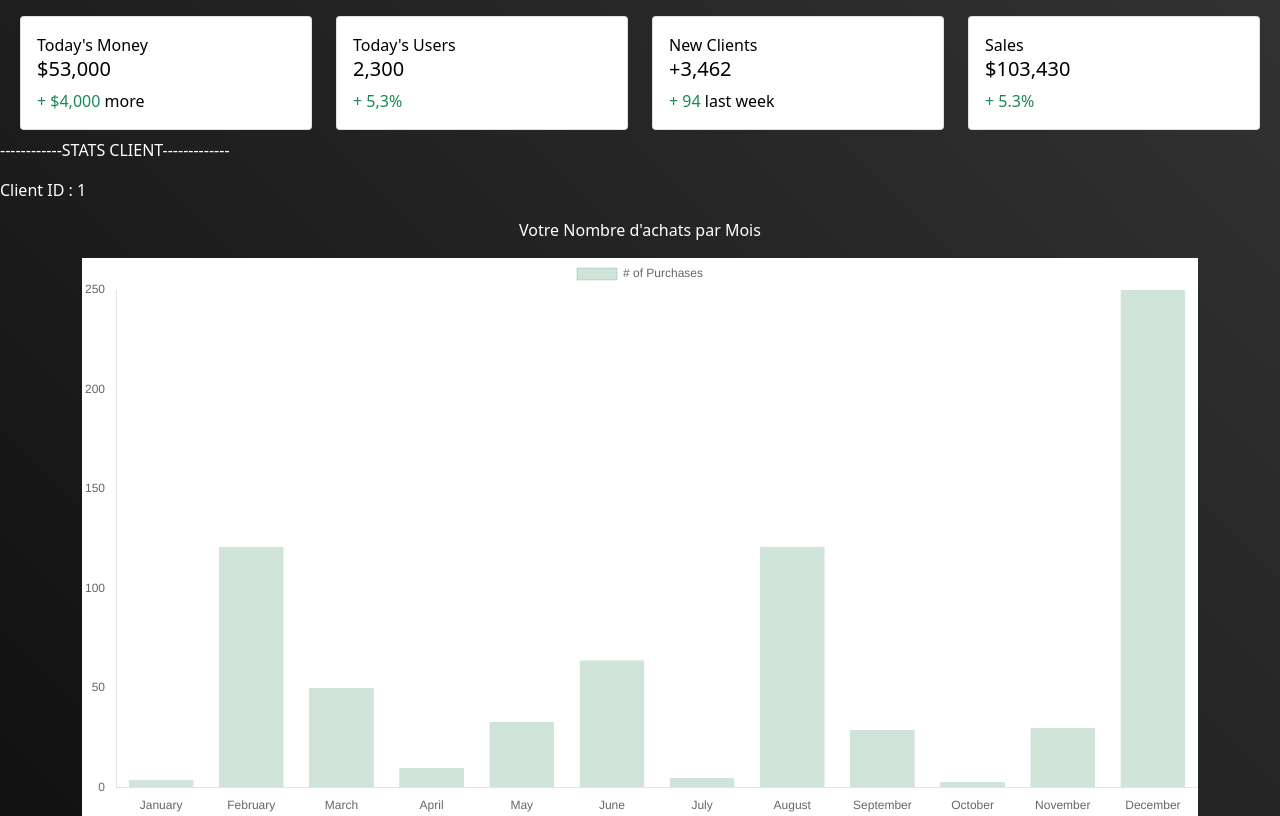
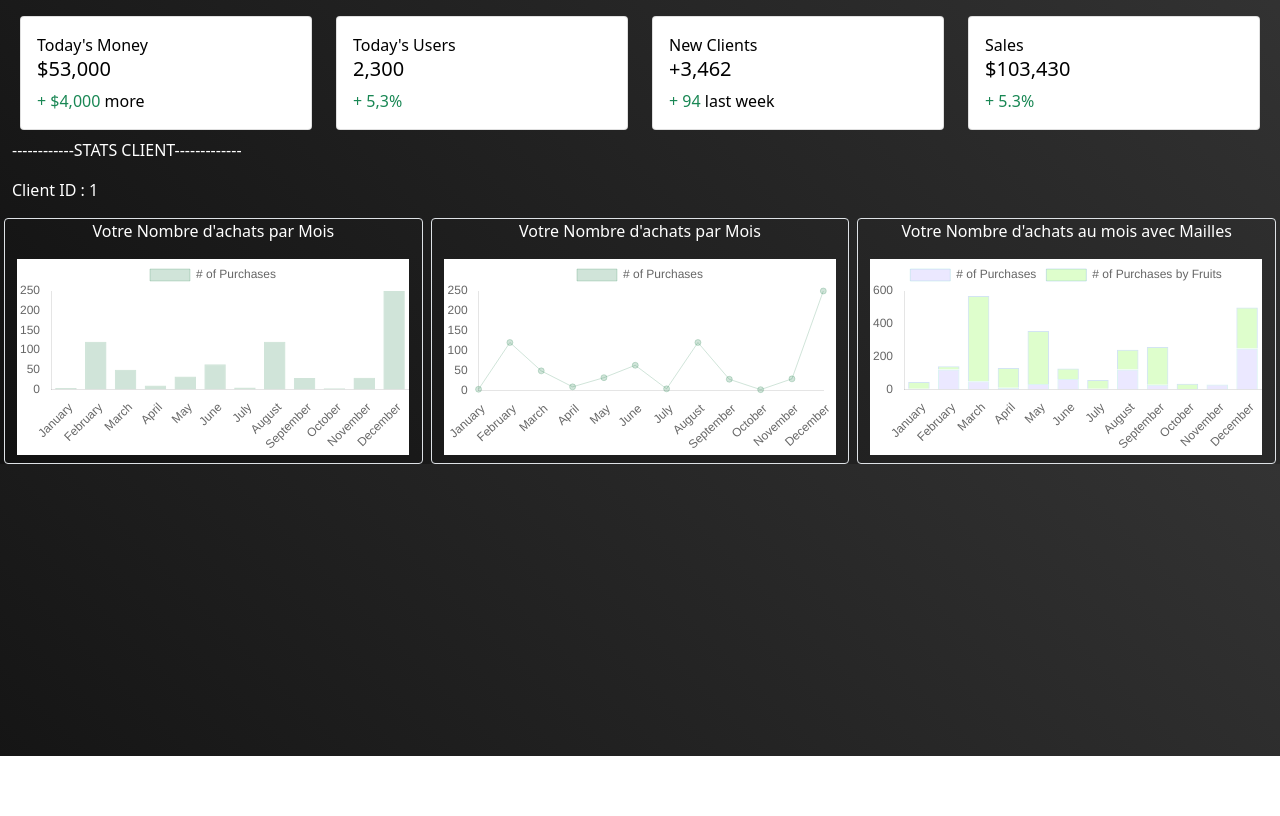
Before and after one commit to Estiennejeremy/T-DAT-901, a Django app: template DataHub/DataHub/templates/DataHub/home.html in a window 1280 px wide. Shown: the part 44-860 px from the top of the page. After the commit the page ends 800 px from the top, so only its background shows below. Run offline with Django 3.2, Linux system fonts and the light colour scheme; the template is opened without the code that fills it: most values are stand-ins (such as "Sample title", 1, 10 or a date in 2020); some libraries are stand-ins or nearby versions.

Commit message:
Stacked bar chart ok

```diff
--- a/DataHub/DataHub/templates/DataHub/home.html
+++ b/DataHub/DataHub/templates/DataHub/home.html
@@ -88,19 +88,29 @@
         </div>
     </div>
 
-    <div>
+    <div class="container-fluid">
         <div>
             <p>------------STATS CLIENT-------------</p>
             <p>Client ID : {{ clientID }}</p>
         </div>
-        <div class="container">
-            <div class="col">
-                <div class="chart-container">
+        <div class="row">
+            <div class="col border rounded mx-1">
                 <p class="text-center">
                     Votre Nombre d'achats par Mois
                 </p>
-                    <canvas id="myChart"> </canvas>
+                <canvas id="myChart" class="mb-2"> </canvas>
             </div>
+            <div class="col border rounded mx-1">
+                <p class="text-center">
+                    Votre Nombre d'achats par Mois
+                </p>
+                <canvas id="myChartLineChart" class="mb-2"> </canvas>
+            </div>
+            <div class="col border rounded mx-1">
+                <p class="text-center">
+                    Votre Nombre d'achats au mois avec Mailles
+                </p>
+                <canvas id="myChartMailles" class="mb-2"> </canvas>
             </div>
         </div>
         <!--
@@ -139,6 +149,8 @@
 
 <script>
     const ctx = document.getElementById('myChart');
+    const ctxLineChart = document.getElementById('myChartLineChart');
+    const ctxMailleChart = document.getElementById('myChartMailles');
     var a = "{{totalByMonth|safe}}";
     console.log("Data =+>", a);
     const JanuaryUserBought = 4;
@@ -206,13 +218,123 @@ const myChart = new Chart(ctx, {
                 }
             }
         }
+    }); myChartMailles
+
+    const myChartLineChart = new Chart(ctxLineChart, {
+        type: 'line',
+        data: {
+            labels: ['January', 'February', 'March', 'April', 'May', 'June', 'July', 'August', 'September', 'October', 'November', 'December'],
+            datasets: [{
+                label: '# of Purchases',
+                data: [JanuaryUserBought, FebruaryUserBought, MarchUserBought, AprilUserBought, MayUserBought, JuneUserBought, JulyUserBought, AugustUserBought, SeptemberUserBought, OctoberUserBought, NovemberUserBought, DecemberUserBought],
+                backgroundColor: [
+                    'rgba(21, 119, 64, 0.2)'
+                ],
+                borderColor: [
+                    'rgba(21, 119, 64, 0.2)'
+                ],
+                borderWidth: 1
+            }]
+        },
+        options: {
+            scales: {
+                x: {
+                    grid: {
+                        display: false,
+                    },
+                },
+                y: {
+                    grid: {
+                        display: false,
+                    },
+                    beginAtZero: true
+                }
+            }
+        }
+    });
+
+    const JanuaryUserBoughtMail0 = 41;
+    const FebruaryUserBoughtMail0 = 21;
+    const MarchUserBoughtMail0 = 520;
+    const AprilUserBoughtMail0 = 120;
+    const MayUserBoughtMail0 = 323;
+    const JuneUserBoughtMail0 = 64;
+    const JulyUserBoughtMail0 = 52;
+    const AugustUserBoughtMail0 = 121;
+    const SeptemberUserBoughtMail0 = 229;
+    const OctoberUserBoughtMail0 = 32;
+    const NovemberUserBoughtMail0 = 0;
+    const DecemberUserBoughtMail0 = 250;
+    let mailData = [
+        // "Fruits",
+        JanuaryUserBoughtMail0,
+        FebruaryUserBoughtMail0,
+        MarchUserBoughtMail0,
+        AprilUserBoughtMail0,
+        MayUserBoughtMail0,
+        JuneUserBoughtMail0,
+        JulyUserBoughtMail0,
+        AugustUserBoughtMail0,
+        SeptemberUserBoughtMail0,
+        OctoberUserBoughtMail0,
+        NovemberUserBoughtMail0,
+        DecemberUserBoughtMail0
+    ]
+    let datasetchartmaille = {
+        label: '# of Purchases by Fruits',
+        data: mailData,
+        backgroundColor: [
+            'rgba(93, 251, 0, 0.2)'
+        ],
+        borderColor: [
+            'rgba(35, 122, 192, 0.2)'
+        ],
+        borderWidth: 1
+    };
+    const myChartMaillesChart = new Chart(ctxMailleChart, {
+        type: 'bar',
+        data: {
+            labels: ['January', 'February', 'March', 'April', 'May', 'June', 'July', 'August', 'September', 'October', 'November', 'December'],
+            datasets: [
+                {
+                    label: '# of Purchases',
+                    data: [JanuaryUserBought, FebruaryUserBought, MarchUserBought, AprilUserBought, MayUserBought, JuneUserBought, JulyUserBought, AugustUserBought, SeptemberUserBought, OctoberUserBought, NovemberUserBought, DecemberUserBought],
+                    backgroundColor: [
+                        'rgba(153, 142, 255, 0.2)'
+                    ],
+                    borderColor: [
+                        'rgba(75, 192, 192, 0.2)'
+                    ],
+                    borderWidth: 1
+                },
+                datasetchartmaille
+            ]
+        },
+        options: {
+            scales: {
+                x: {
+                    grid: {
+                        display: false,
+                    },
+                    stacked: true
+                },
+                y: {
+                    grid: {
+                        display: false,
+                    },
+                    beginAtZero: true,
+                    stacked: true
+                }
+            }
+        }
     });
     // myChart.canvas.parentNode.style.height = '100%';
     // myChart.parentNode.backgroundColor = 'white';
     // myChart.canvas.style.height = '70%';
     // myChart.canvas.style.width = '70%';
     myChart.canvas.style.backgroundColor = '#FFF';
-
+    myChartLineChart.canvas.style.backgroundColor = '#FFF';
+    myChartMaillesChart.canvas.style.backgroundColor = '#FFF';
 
 </script>
 
```
Lines whose indentation alone changed are shown as unchanged.
